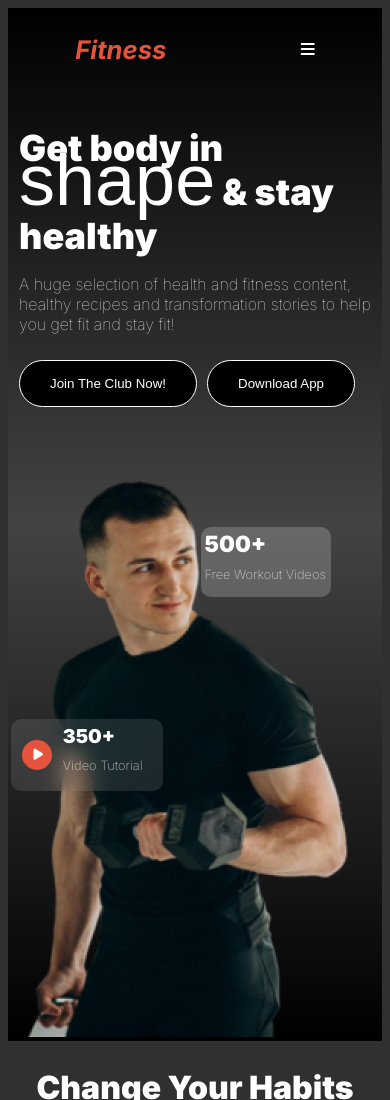
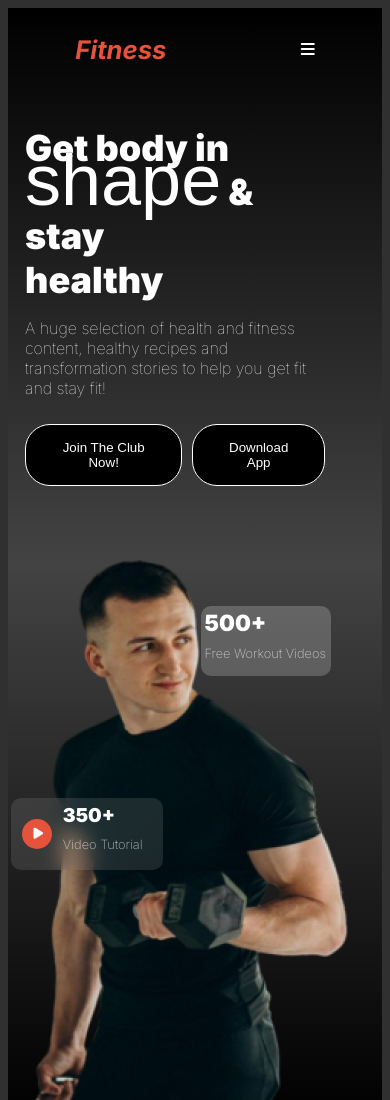
Before and after one commit to King-coder940/Assignment-102, a plain HTML site: page index.html in a window 390 px wide. Shown: the top 1100 px of the page. Drawn offline with Linux system fonts and the light colour scheme; a web font is replaced by a local one.

Commit message:
viewport changed

```diff
--- a/styles/style.css
+++ b/styles/style.css
@@ -181,6 +181,7 @@ body{
 }
 .img1{
     width: 100%;
+    height: auto;
 }
 
 #three{
@@ -310,8 +311,10 @@ body{
 
 
 
- @media screen and (max-width:576px) {
+ @media screen and (max-width:480px) {
     /* banner section mobile responsiveness */
+
+    }
     #bar{
         display: block;
 
@@ -330,8 +333,8 @@ body{
     .banner-content{
         text-align: left;
         margin-left: 10px;
-        max-width: 352px;
-        margin-right: 10px;
+        max-width: 300px;
+        margin-right: 50px;
 
 
 
@@ -388,7 +391,6 @@ body{
     .habits{
         width: 85%;
         margin: 0 auto;
-
     }
 
  }
```
